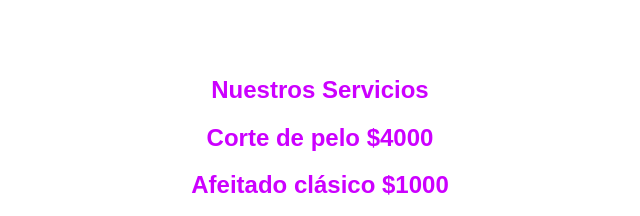
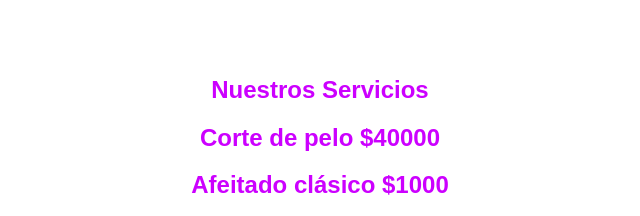
Before and after one commit to tomischmidttt/mamba-app, a plain HTML site: page index.html in a window 1280 px wide. Shown: the part 1160-1376 px from the top of the page, 320-960 px from the left. Drawn offline with Linux system fonts and the light colour scheme.

Commit message:
Update index.html

```diff
--- a/index.html
+++ b/index.html
@@ -31,7 +31,7 @@
         <div class="container">
             <h2>Nuestros Servicios</h2>
             <ul>
-                <h2>Corte de pelo $4000</h2>
+                <h2>Corte de pelo $40000</h2>
                 <h2>Afeitado clásico $1000</h2>
                 <h2>Arreglo de barba $1000</h2>
 
```
